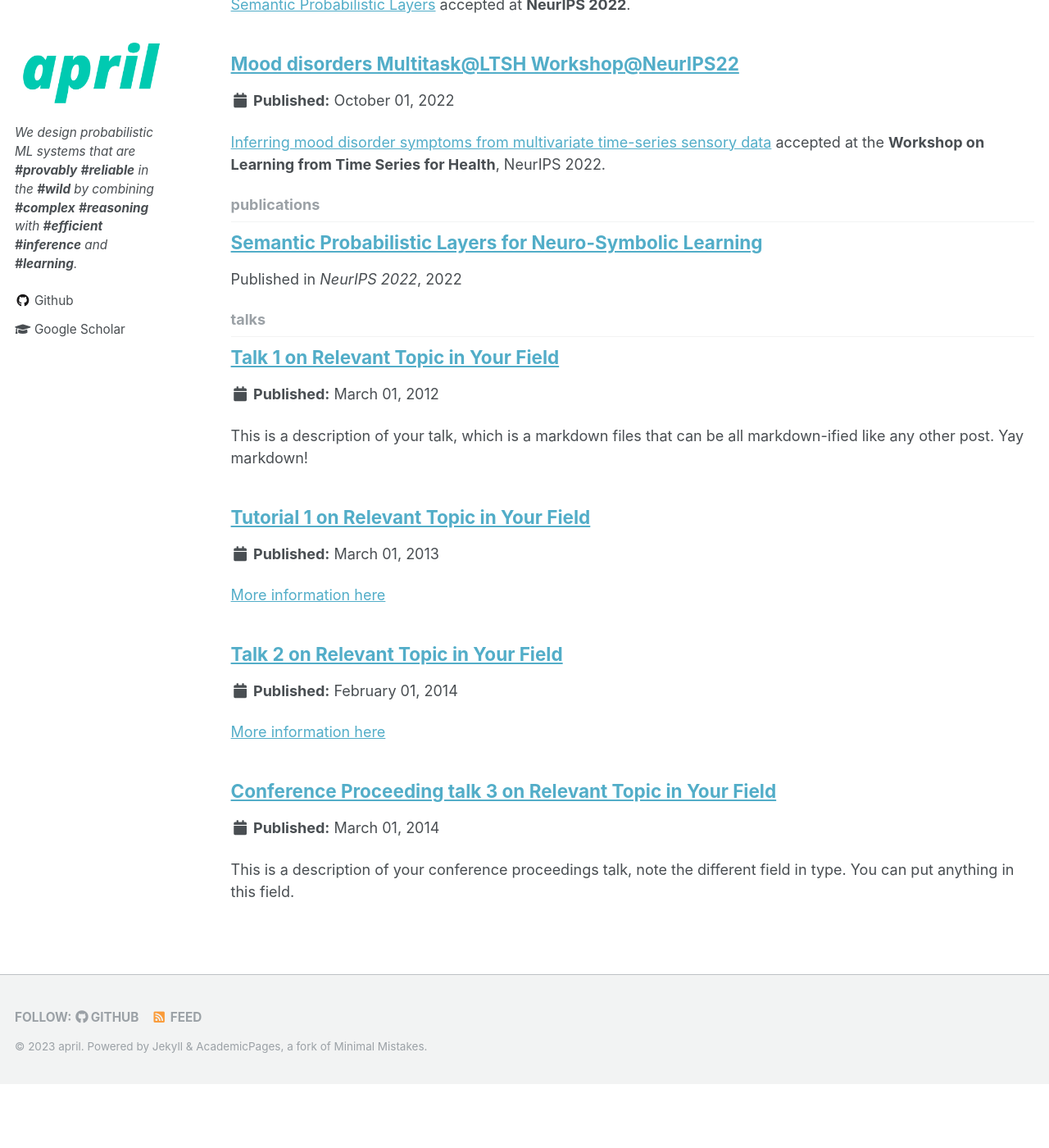
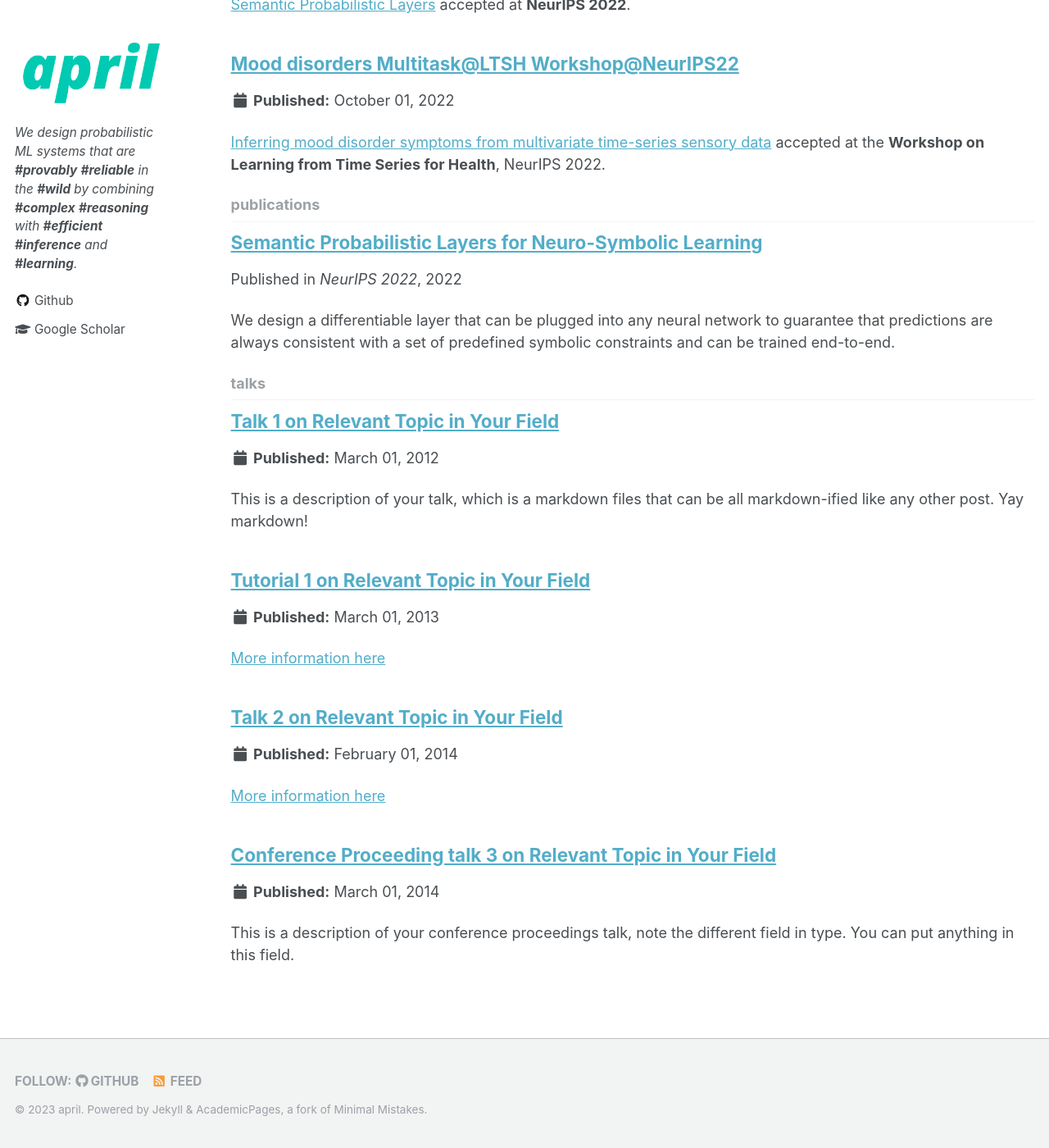
Before and after one commit to april-tools/april-tools.github.io, a Jekyll site: the page built from _pages/collection-archive.html, in a window 1280 px wide and 1400 px high, scrolled down 539 px. Shown: the whole window at 82% size. Built offline with Jekyll 4.4.1, drawn with Linux system fonts in a browser that asks for light colours; nearby versions of some CDN libraries; before the commit the page ends 1861 px from its top, so only the background shows below that.

Commit message:
added tldr and other optional fields (video, poster)

```diff
--- a/_publications/ahmed2022spl.md
+++ b/_publications/ahmed2022spl.md
@@ -10,7 +10,7 @@
 pdf: "https://proceedings.neurips.cc/paper_files/paper/2022/file/c182ec594f38926b7fcb827635b9a8f4-Paper-Conference.pdf"
 venue: "NeurIPS 2022"
 code: "https://github.com/KareemYousrii/SPL"
-excerpt: ""
+excerpt: "We design a differentiable layer that can be plugged into any neural network to guarantee that predictions are always consistent with a set of predefined symbolic constraints and can be trained end-to-end."
 abstract: "We design a predictive layer for structured-output prediction (SOP) that can be plugged into any neural network guaranteeing its predictions are consistent with a set of predefined symbolic constraints. Our Semantic Probabilistic Layer (SPL) can model intricate correlations, and hard constraints, over a structured output space all while being amenable to end-to-end learning via maximum likelihood.SPLs combine exact probabilistic inference with logical reasoning in a clean and modular way, learning complex distributions and restricting their support to solutions of the constraint. As such, they can faithfully, and efficiently, model complex SOP tasks beyond the reach of alternative neuro-symbolic approaches. We empirically demonstrate that SPLs outperform these competitors in terms of accuracy on challenging SOP tasks such as hierarchical multi-label classification, pathfinding and preference learning, while retaining perfect constraint satisfaction."
 supplemental: "https://proceedings.neurips.cc/paper_files/paper/2022/file/c182ec594f38926b7fcb827635b9a8f4-Supplemental-Conference.pdf"
 bibtex: "@inproceedings{ahmed2022spl,<br/>
--- a/_sass/_papers.scss
+++ b/_sass/_papers.scss
@@ -101,12 +101,13 @@
 
 .paper-details a{
     text-decoration: none !important;
+    font-size: $type-size-6;
 }
 
 .paper-title{
     font-size: 120%;
     font-weight:800;
-    font-style:italic;
+    // font-style:italic;
     /* background-color: rgb(250, 130, 0); */
     /* color: white !important; */
     // color: rgb(26, 176, 184) !important;
@@ -127,7 +128,11 @@
 .paper-authors{
     font-size: 80%;
     font-weight:200;
-    font-style:italic;
+    // font-style:italic;
+}
+
+.paper-tldr{
+    font-size: $type-size-5;
 }
 
 .paper-short{
```
Also changed, not shown: _includes/paper.html (+17 -4 lines).
